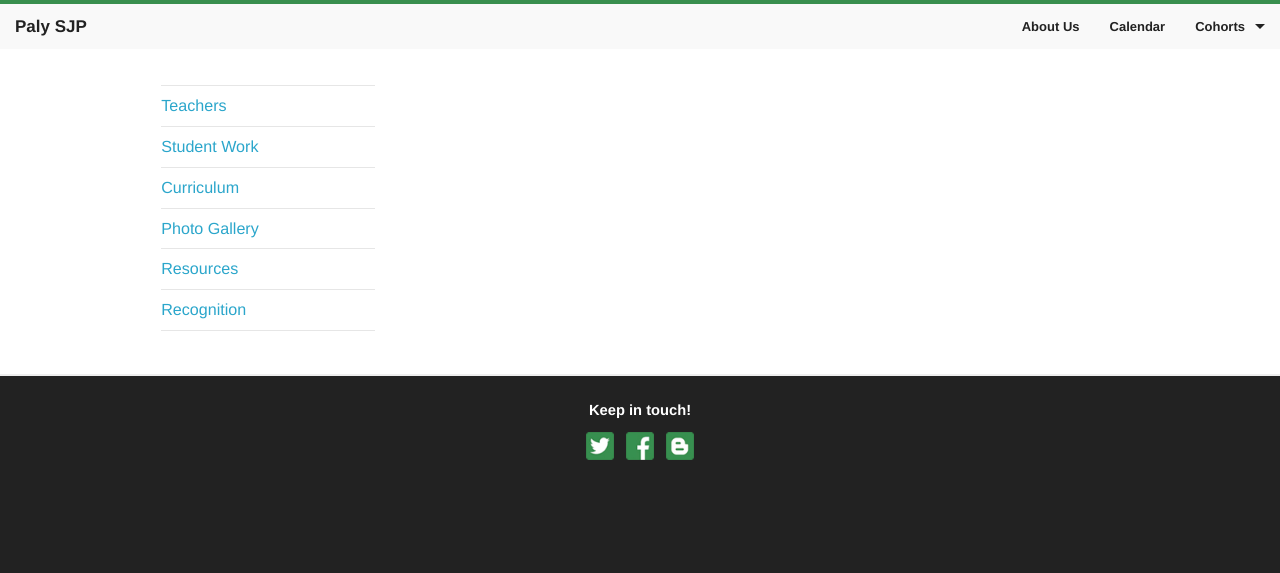
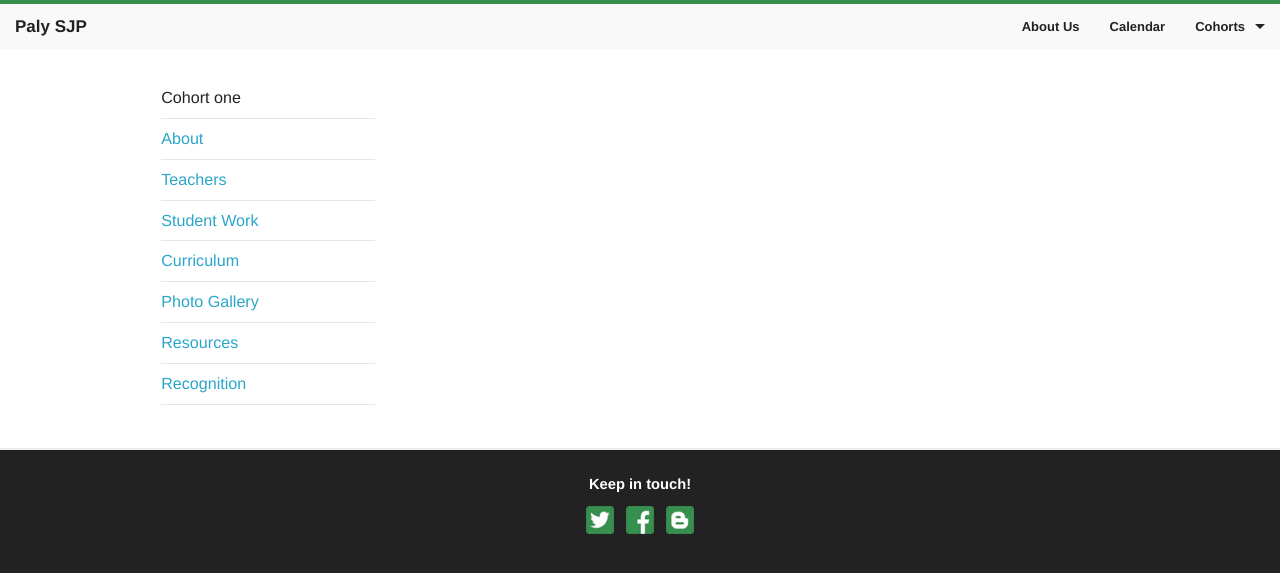
Before and after one commit to rafilong/palysjp-website, a Jekyll site: the page built from cohorts/one/about.html, in a window 1280 px wide. Shown: the top 573 px of the page. Built offline with Jekyll 4.4.1, drawn with Linux system fonts in a browser that asks for light colours; Markdown is read by kramdown in place of the engine named in the settings.

Commit message:
Changed YAML for header fixes

```diff
--- a/_layouts/cohort.html
+++ b/_layouts/cohort.html
@@ -5,18 +5,21 @@ layout: default
 <div class="row">
   <div class="large-3 columns">
     <ul class="side-nav">
+      <li>Cohort {{ page.cohort }}</li>
       <li class="divider"></li>
-      <li><a href="/cohorts/{{ page.cohort }}/teachers.html">Teachers</a></li>
+      <li><a href="/cohorts/{{ page.cohortlink }}/about.html">About</a></li>
       <li class="divider"></li>
-      <li><a href="/cohorts/{{ page.cohort }}/studentwork.html">Student Work</a></li>
+      <li><a href="/cohorts/{{ page.cohortlink }}/teachers.html">Teachers</a></li>
       <li class="divider"></li>
-      <li><a href="/cohorts/{{ page.cohort }}/curriculum.html">Curriculum</a></li>
+      <li><a href="/cohorts/{{ page.cohortlink }}/studentwork.html">Student Work</a></li>
       <li class="divider"></li>
-      <li><a href="/cohorts/{{ page.cohort }}/pictures.html">Photo Gallery</a></li>
+      <li><a href="/cohorts/{{ page.cohortlink }}/curriculum.html">Curriculum</a></li>
       <li class="divider"></li>
-      <li><a href="/cohorts/{{ page.cohort }}/resources.html">Resources</a></li>
+      <li><a href="/cohorts/{{ page.cohortlink }}/pictures.html">Photo Gallery</a></li>
       <li class="divider"></li>
-      <li><a href="/cohorts/{{ page.cohort }}/recognition.html">Recognition</a></li>
+      <li><a href="/cohorts/{{ page.cohortlink }}/resources.html">Resources</a></li>
+      <li class="divider"></li>
+      <li><a href="/cohorts/{{ page.cohortlink }}/recognition.html">Recognition</a></li>
       <li class="divider"></li>
   </div>
   <div class="large-9 columns">
```
